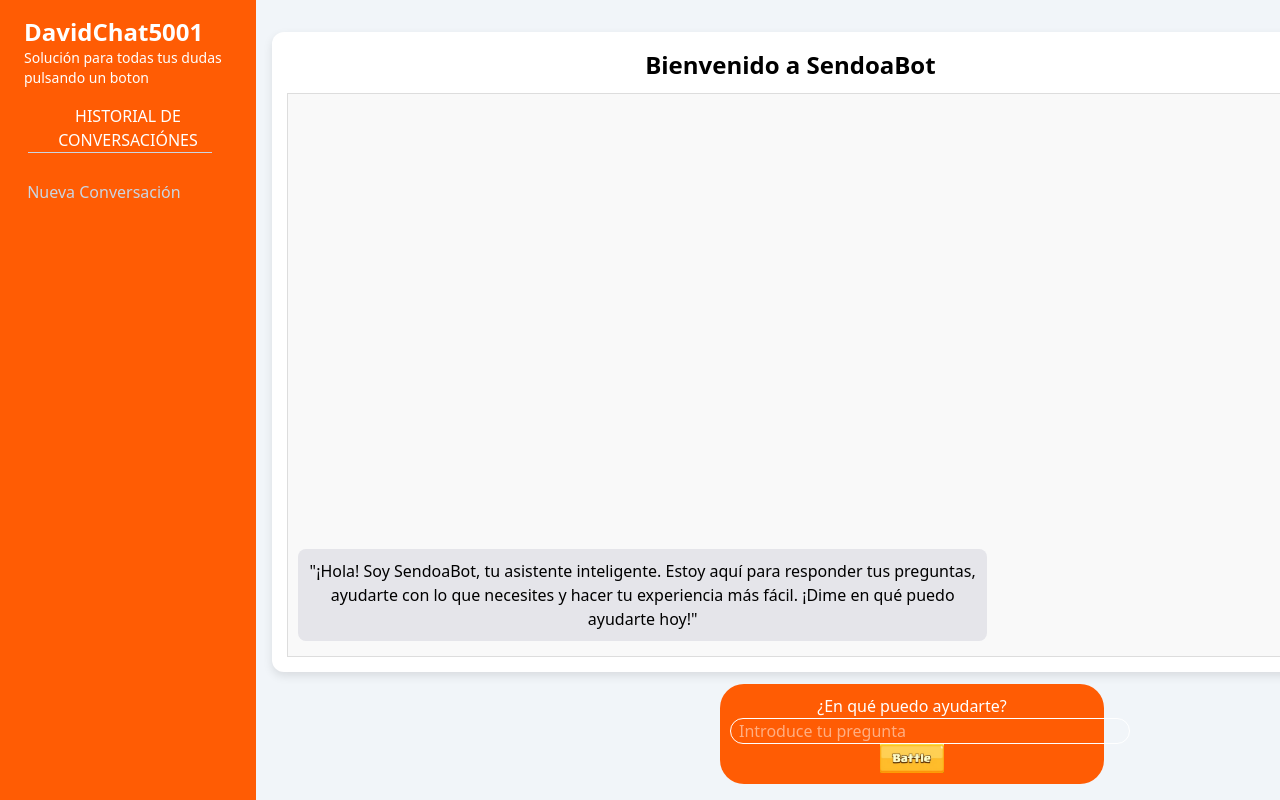
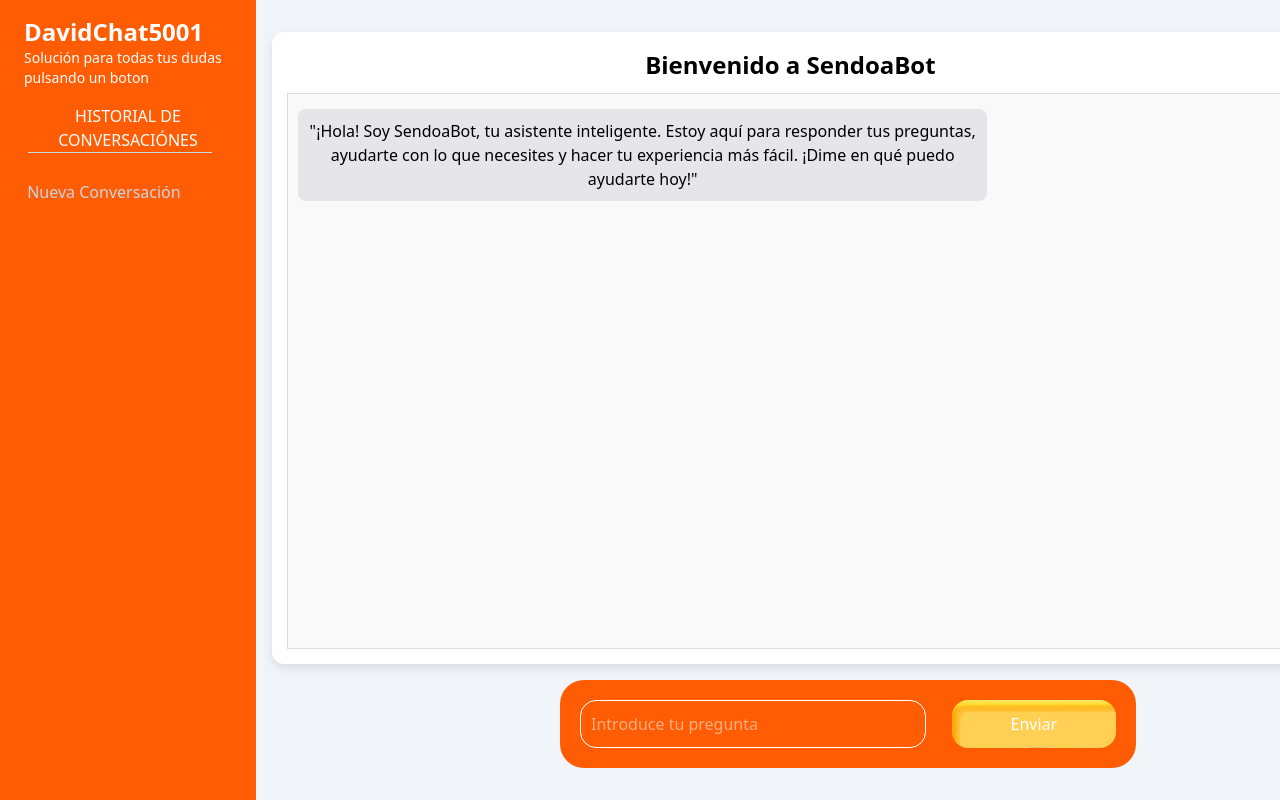
Before and after one commit to davidalvarez2006/Reto, an Angular app: page / in a window 1280 px wide. Built offline with nearby package versions, Linux system fonts and the light colour scheme; a web font is replaced by a local one.

Commit message:
scroll automatico bien

```diff
--- a/src/app/components/chat-historial/chat-historial.component.css
+++ b/src/app/components/chat-historial/chat-historial.component.css
@@ -21,7 +21,7 @@
   text-align: center;
   display: flex;
   flex-direction: column;
-  height: 80vh; /* Ajusta la altura sin tapar el footer */
+  height: 79vh; /* Ajusta la altura sin tapar el footer */
 }
 
 h2 {
@@ -39,8 +39,8 @@ h2 {
   background-color: #f9f9f9;
   display: flex;
   flex-direction: column;
-  justify-content: flex-end;
   max-height: 75vh; /* Máximo hasta antes del footer */
+  scroll-behavior: smooth; /* Hace que el scroll sea suave */
 }
 
 /* Mensaje alineado a la izquierda */
--- a/src/app/components/chat-historial/chat-historial.component.html
+++ b/src/app/components/chat-historial/chat-historial.component.html
@@ -1,7 +1,7 @@
 <div class="chat-container">
-  <div class="chat-box">
+  <div   class="chat-box">
     <h2>Bienvenido a SendoaBot</h2>
-    <div class="message-area" id="message-container" #messageContainer>
+    <div class="message-area" id="message-container" #chatContainer>
       <p class="message-left">
         "¡Hola! Soy SendoaBot, tu asistente inteligente. Estoy aquí para responder tus preguntas, ayudarte con lo que necesites y hacer tu experiencia más fácil. ¡Dime en qué puedo ayudarte hoy!"
       </p>
--- a/src/app/components/chat-historial/chat-historial.component.ts
+++ b/src/app/components/chat-historial/chat-historial.component.ts
@@ -1,12 +1,25 @@
-import { Component, input, Input, signal } from '@angular/core';
+import { AfterViewChecked, Component, ElementRef, input, Input, signal, ViewChild } from '@angular/core';
 
 @Component({
   selector: 'app-chat-historial',
   templateUrl: './chat-historial.component.html',
   styleUrls: ['./chat-historial.component.css'],
 })
-export class ChatHistorialComponent {
+export class ChatHistorialComponent implements AfterViewChecked {
+  @ViewChild('chatContainer') chatContainer!: ElementRef;
   mensajes = input<mensajes[]>()
+  ngAfterViewChecked() {
+    this.scrollToBottom();
+  }
+
+  scrollToBottom() {
+    if (this.chatContainer) {
+      this.chatContainer.nativeElement.scrollTop = this.chatContainer.nativeElement.scrollHeight;
+    }
+  }
+
+
+
 }
 
 interface mensajes{
--- a/src/app/components/chat-textbar/chat-textbar.component.css
+++ b/src/app/components/chat-textbar/chat-textbar.component.css
@@ -4,27 +4,31 @@
 
 
 #boton{
-  width: 4em;
-  height: 1.9em;
+  width: 12em;
+  height: 3em;
   background-image: url('/assets/images/boton.png');
   background-repeat: no-repeat;
-  background-size: contain;
+  margin-left: 1.5em;
+  border-radius: 1em;
 }
 
 .footer {
   position: fixed;
-  bottom: 1em;
-  left: 45em;
-  width: 30%;
+  bottom: 2em;
+  left: 35em;
+  width: 45%;
   background-color: #ff5c04;
   color: white;
   text-align: center;
-  padding: 10px;
+  padding: 20px;
   border-radius: 1.5em;
+  display: flex;
+  flex-direction: inline;
 }
 
 #textBox{
   border-radius: 1em;
   width: 25em;
   padding-left: 0.5em;
+  padding: 10px;
 }
--- a/src/app/components/chat-textbar/chat-textbar.component.html
+++ b/src/app/components/chat-textbar/chat-textbar.component.html
@@ -1,6 +1,5 @@
 
 <div class="footer">
-  <p>¿En qué puedo ayudarte?</p>
   <input type="text" id="textBox" #inputPregunta placeholder="Introduce tu pregunta" class="border mr-0.5" (keydown.enter)="enviarMensaje(inputPregunta.value)" />
-  <input id="boton" type="button" (click)="enviarMensaje(inputPregunta.value)"  />
+  <input id="boton" value="Enviar" type="button" (click)="enviarMensaje(inputPregunta.value)"  />
 </div>
```
